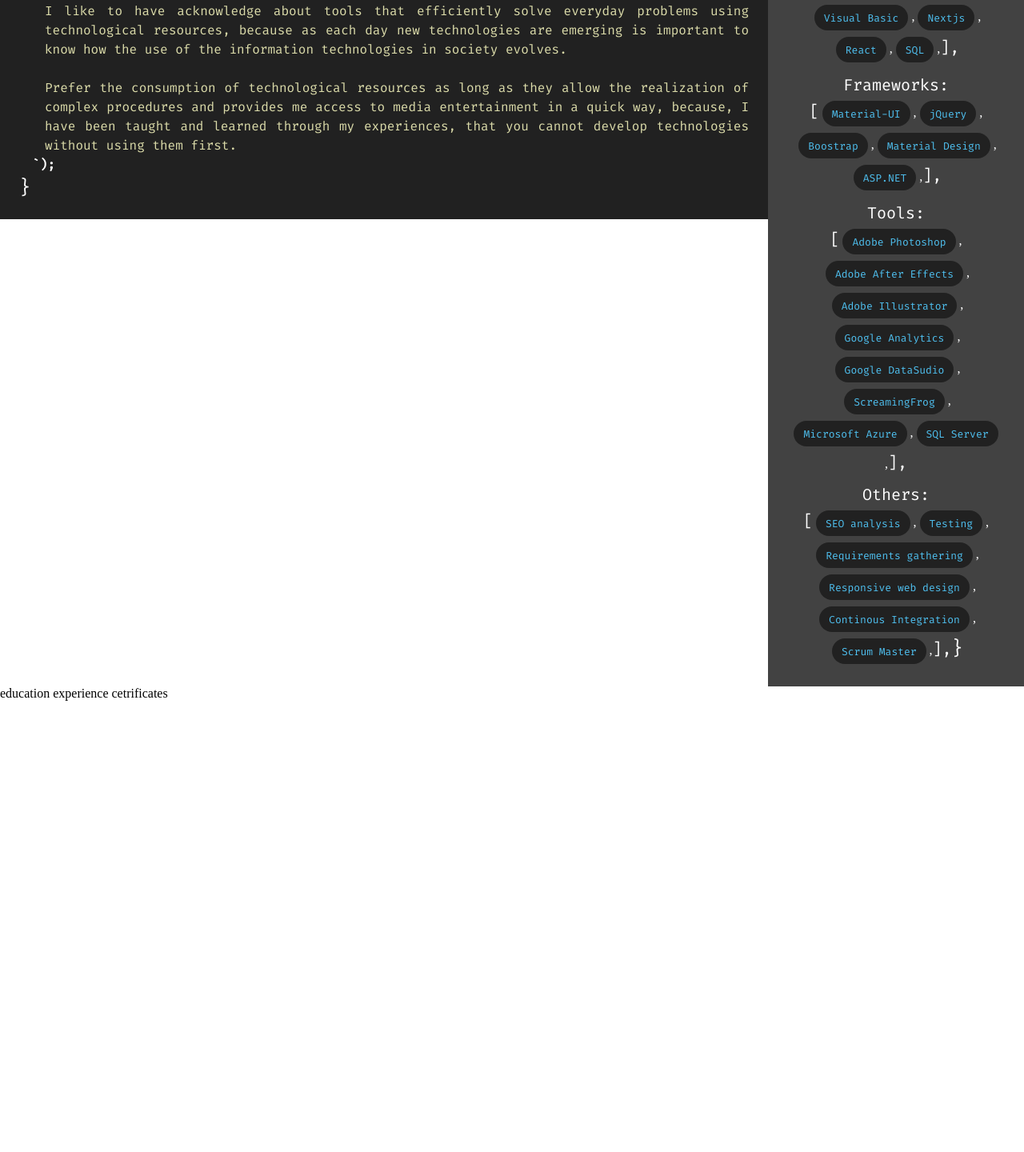
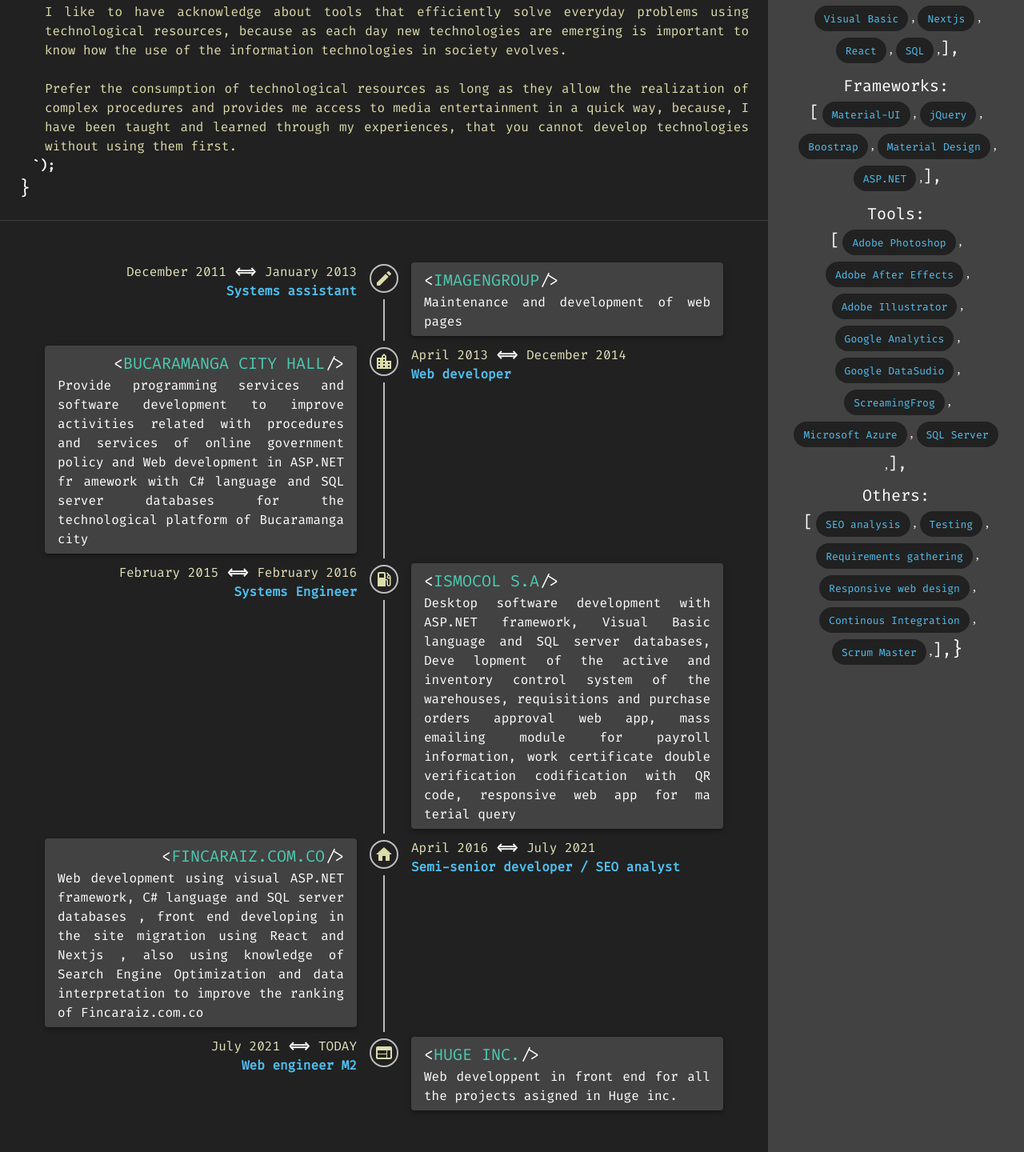
Before and after one commit to AFJaimes/andres-jaimes, a React (Create React App) app: page / in a window 1280 px wide. Shown: the part 688-2128 px from the top of the page at 80% size. Before the commit the page ends 1564 px from the top, so only its background shows below. Built offline with nearby package versions, Linux system fonts and the light colour scheme.

Commit message:
feat: add experience

```diff
--- a/package.json
+++ b/package.json
@@ -6,6 +6,7 @@
   "dependencies": {
     "@material-ui/core": "^4.12.3",
     "@material-ui/icons": "^4.11.2",
+    "@material-ui/lab": "^4.0.0-alpha.60",
     "@testing-library/jest-dom": "^5.14.1",
     "@testing-library/react": "^11.2.7",
     "@testing-library/user-event": "^12.8.3",
--- a/public/index.html
+++ b/public/index.html
@@ -32,7 +32,7 @@
     -->
     <title>Andres Felipe Jaimes Sanchez</title>
   </head>
-  <body style="margin: 0px;">
+  <body style="margin: 0px; background-color: #424242;">
     <noscript>You need to enable JavaScript to run this page.</noscript>
     <div id="root"></div>
     <!--
--- a/src/App.js
+++ b/src/App.js
@@ -1,9 +1,11 @@
-import Header from "./components/Header";
-import Skills from "./components/Skills";
-import About from "./components/About";
+import Header from "components/Header";
+import Skills from "components/Skills";
+import About from "components/About";
 import Grid from "@material-ui/core/Grid";
 import { ThemeProvider } from "@material-ui/core/styles";
 import { createTheme } from "@material-ui/core/styles";
+import Divider from "@material-ui/core/Divider";
+import Experience from "components/Experience";
 
 function App() {
   const theme = createTheme({
@@ -25,15 +27,17 @@
     <ThemeProvider theme={theme}>
       <div>
         <Header />
+        <Divider />
         <Grid container>
           <Grid item xs={12} sm={7} md={9}>
             <About />
+            <Divider />
+            <Experience />
           </Grid>
           <Grid item xs={12} sm={5} md={3}>
             <Skills />
           </Grid>
         </Grid>
-        education experience cetrificates
       </div>
     </ThemeProvider>
   );
--- a/src/components/About.tsx
+++ b/src/components/About.tsx
@@ -51,10 +51,10 @@
           color="primary"
           component="p"
         >
-          I am a Computer systems engineer, young and with great learning
-          disposition about new technologies, software design in Web environment
-          and application development. Possess the necessary experience for a
-          good performance that requires responsibility and efficiency.
+          I am a Computer systems engineer, with great interest about new
+          technologies, have experience in software design, Web environments and
+          application development with the necessary experience for a good
+          performance that requires responsibility and efficiency.
           <br />
           <br />
           I like to have acknowledge about tools that efficiently solve everyday
--- /dev/null
+++ b/src/components/Experience.tsx
@@ -0,0 +1,236 @@
+import createStyles from "@material-ui/core/styles/createStyles";
+import makeStyles from "@material-ui/core/styles/makeStyles";
+import Typography from "@material-ui/core/Typography";
+import { FunctionComponent } from "react";
+import Timeline from "@material-ui/lab/Timeline";
+import TimelineItem from "@material-ui/lab/TimelineItem";
+import TimelineSeparator from "@material-ui/lab/TimelineSeparator";
+import TimelineConnector from "@material-ui/lab/TimelineConnector";
+import TimelineContent from "@material-ui/lab/TimelineContent";
+import TimelineOppositeContent from "@material-ui/lab/TimelineOppositeContent";
+import TimelineDot from "@material-ui/lab/TimelineDot";
+import Paper from "@material-ui/core/Paper";
+import LocationCityIcon from "@material-ui/icons/LocationCity";
+import CreateIcon from "@material-ui/icons/Create";
+import LocalGasStationIcon from "@material-ui/icons/LocalGasStation";
+import HomeIcon from "@material-ui/icons/Home";
+import WebIcon from '@material-ui/icons/Web';
+
+const useStyles = makeStyles((theme) =>
+  createStyles({
+    root: {
+      padding: theme.spacing(3),
+      textAlign: "justify",
+      backgroundColor: theme.palette.grey[900],
+      color: theme.palette.background.paper,
+    },
+    content: {
+      paddingLeft: theme.spacing(2),
+    },
+    subContent: {
+      paddingLeft: theme.spacing(4),
+    },
+    paper: {
+      backgroundColor: theme.palette.grey[800],
+      padding: "6px 16px",
+      color: "white",
+    },
+    secondaryTail: {
+      backgroundColor: theme.palette.secondary.main,
+    },
+    datesText: {
+      color: theme.palette.primary.light,
+    },
+    experienceTitle: {
+      color: theme.palette.secondary.light,
+    },
+    chargeText: {
+      color: theme.palette.secondary.main,
+    },
+  })
+);
+
+const Experience: FunctionComponent = () => {
+  const classes = useStyles();
+
+  return (
+    <section className={classes.root}>
+      <Timeline align="alternate">
+        <TimelineItem>
+          <TimelineOppositeContent>
+            <Typography component="span">
+              <span className={classes.datesText}>December 2011</span>
+              <b>{" <=> "}</b>
+              <span className={classes.datesText}>January 2013</span>
+              <br />
+              <span className={classes.chargeText}>
+                <b>Systems assistant</b>
+              </span>
+            </Typography>
+          </TimelineOppositeContent>
+          <TimelineSeparator>
+            <TimelineDot variant="outlined">
+              <CreateIcon color="primary" />
+            </TimelineDot>
+            <TimelineConnector />
+          </TimelineSeparator>
+          <TimelineContent>
+            <Paper elevation={3} className={classes.paper}>
+              <Typography variant="h6" component="h3">
+                <span>{"<"}</span>
+                <span className={classes.experienceTitle}>IMAGENGROUP</span>
+                <span>{"/>"}</span>
+              </Typography>
+              <Typography align="justify">
+                Maintenance and development of web pages
+              </Typography>
+            </Paper>
+          </TimelineContent>
+        </TimelineItem>
+        <TimelineItem>
+          <TimelineOppositeContent>
+            <Typography component="span">
+              <span className={classes.datesText}>April 2013</span>
+              <b>{" <=> "}</b>
+              <span className={classes.datesText}>December 2014</span>
+              <br />
+              <span className={classes.chargeText}>
+                <b>Web developer</b>
+              </span>
+            </Typography>
+          </TimelineOppositeContent>
+          <TimelineSeparator>
+            <TimelineDot variant="outlined">
+              <LocationCityIcon color="primary" />
+            </TimelineDot>
+            <TimelineConnector />
+          </TimelineSeparator>
+          <TimelineContent>
+            <Paper elevation={3} className={classes.paper}>
+              <Typography variant="h6" component="h3">
+                <span>{"<"}</span>
+                <span className={classes.experienceTitle}>
+                  BUCARAMANGA CITY HALL
+                </span>
+                <span>{"/>"}</span>
+              </Typography>
+              <Typography align="justify">
+                Provide programming services and software development to improve
+                activities related with procedures and services of online
+                government policy and Web development in ASP.NET fr amework with
+                C# language and SQL server databases for the technological
+                platform of Bucaramanga city
+              </Typography>
+            </Paper>
+          </TimelineContent>
+        </TimelineItem>
+        <TimelineItem>
+          <TimelineOppositeContent>
+            <Typography component="span">
+              <span className={classes.datesText}>February 2015</span>
+              <b>{" <=> "}</b>
+              <span className={classes.datesText}>February 2016</span>
+              <br />
+              <span className={classes.chargeText}>
+                <b>Systems Engineer</b>
+              </span>
+            </Typography>
+          </TimelineOppositeContent>
+          <TimelineSeparator>
+            <TimelineDot variant="outlined">
+              <LocalGasStationIcon color="primary" />
+            </TimelineDot>
+            <TimelineConnector />
+          </TimelineSeparator>
+          <TimelineContent>
+            <Paper elevation={3} className={classes.paper}>
+              <Typography variant="h6" component="h3">
+                <span>{"<"}</span>
+                <span className={classes.experienceTitle}>ISMOCOL S.A</span>
+                <span>{"/>"}</span>
+              </Typography>
+              <Typography align="justify">
+                Desktop software development with ASP.NET framework, Visual
+                Basic language and SQL server databases, Deve lopment of the
+                active and inventory control system of the warehouses,
+                requisitions and purchase orders approval web app, mass emailing
+                module for payroll information, work certificate double
+                verification codification with QR code, responsive web app for
+                ma terial query
+              </Typography>
+            </Paper>
+          </TimelineContent>
+        </TimelineItem>
+        <TimelineItem>
+          <TimelineOppositeContent>
+            <Typography component="span">
+              <span className={classes.datesText}>April 2016</span>
+              <b>{" <=> "}</b>
+              <span className={classes.datesText}>July 2021</span>
+              <br />
+              <span className={classes.chargeText}>
+                <b>Semi-senior developer / SEO analyst</b>
+              </span>
+            </Typography>
+          </TimelineOppositeContent>
+          <TimelineSeparator>
+            <TimelineDot variant="outlined">
+              <HomeIcon color="primary" />
+            </TimelineDot>
+            <TimelineConnector />
+          </TimelineSeparator>
+          <TimelineContent>
+            <Paper elevation={3} className={classes.paper}>
+              <Typography variant="h6" component="h3">
+                <span>{"<"}</span>
+                <span className={classes.experienceTitle}>
+                  FINCARAIZ.COM.CO
+                </span>
+                <span>{"/>"}</span>
+              </Typography>
+              <Typography align="justify">
+                Web development using visual ASP.NET framework, C# language and
+                SQL server databases , front end developing in the site
+                migration using React and Nextjs , also using knowledge of
+                Search Engine Optimization and data interpretation to improve
+                the ranking of Fincaraiz.com.co
+              </Typography>
+            </Paper>
+          </TimelineContent>
+        </TimelineItem>
+        <TimelineItem>
+          <TimelineOppositeContent>
+            <Typography component="span">
+              <span className={classes.datesText}>July 2021</span>
+              <b>{" <=> "}</b>
+              <span className={classes.datesText}>TODAY</span>
+              <br />
+              <span className={classes.chargeText}>
+                <b>Web engineer M2</b>
+              </span>
+            </Typography>
+          </TimelineOppositeContent>
+          <TimelineSeparator>
+            <TimelineDot variant="outlined">
+              <WebIcon color="primary" />
+            </TimelineDot>
+          </TimelineSeparator>
+          <TimelineContent>
+            <Paper elevation={3} className={classes.paper}>
+              <Typography variant="h6" component="h3">
+                <span>{"<"}</span>
+                <span className={classes.experienceTitle}>HUGE INC.</span>
+                <span>{"/>"}</span>
+              </Typography>
+              <Typography align="justify">
+                Web developpent in front end for all the projects asigned in Huge inc.
+              </Typography>
+            </Paper>
+          </TimelineContent>
+        </TimelineItem>
+      </Timeline>
+    </section>
+  );
+};
+
+export default Experience;
```
Also changed, not shown: 1 other file (tests, documents, lock files or other folders).
